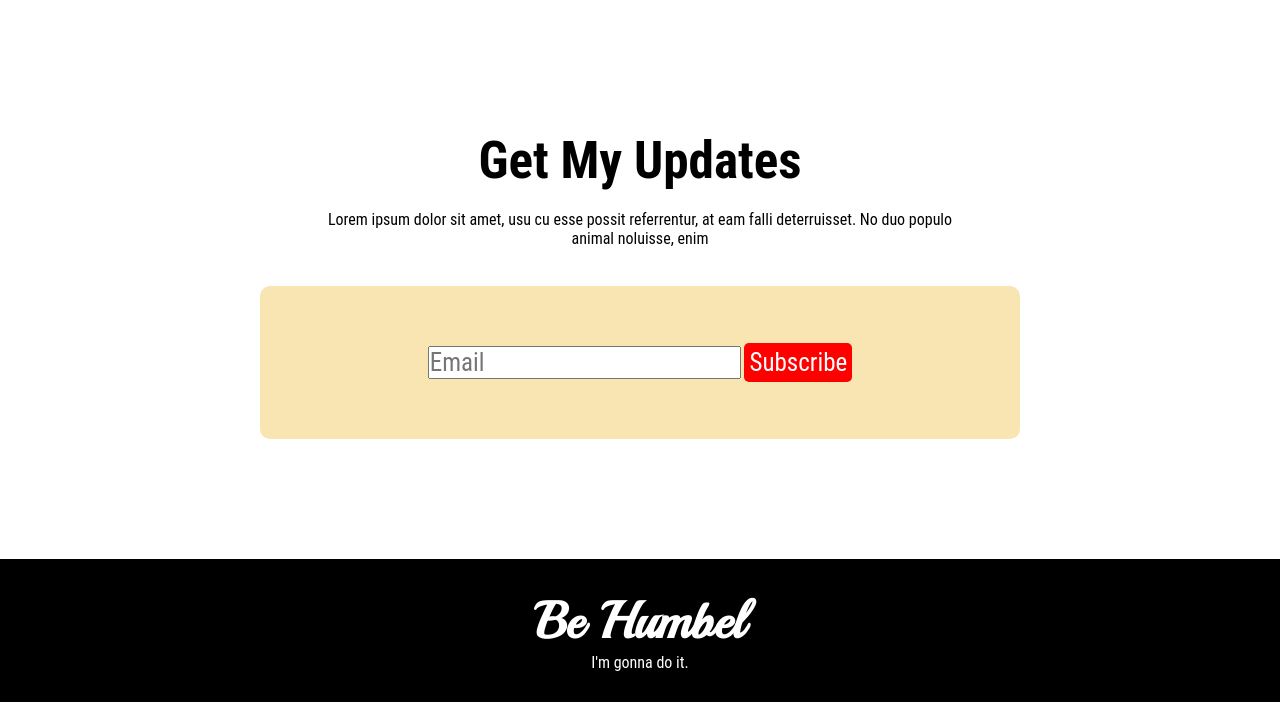
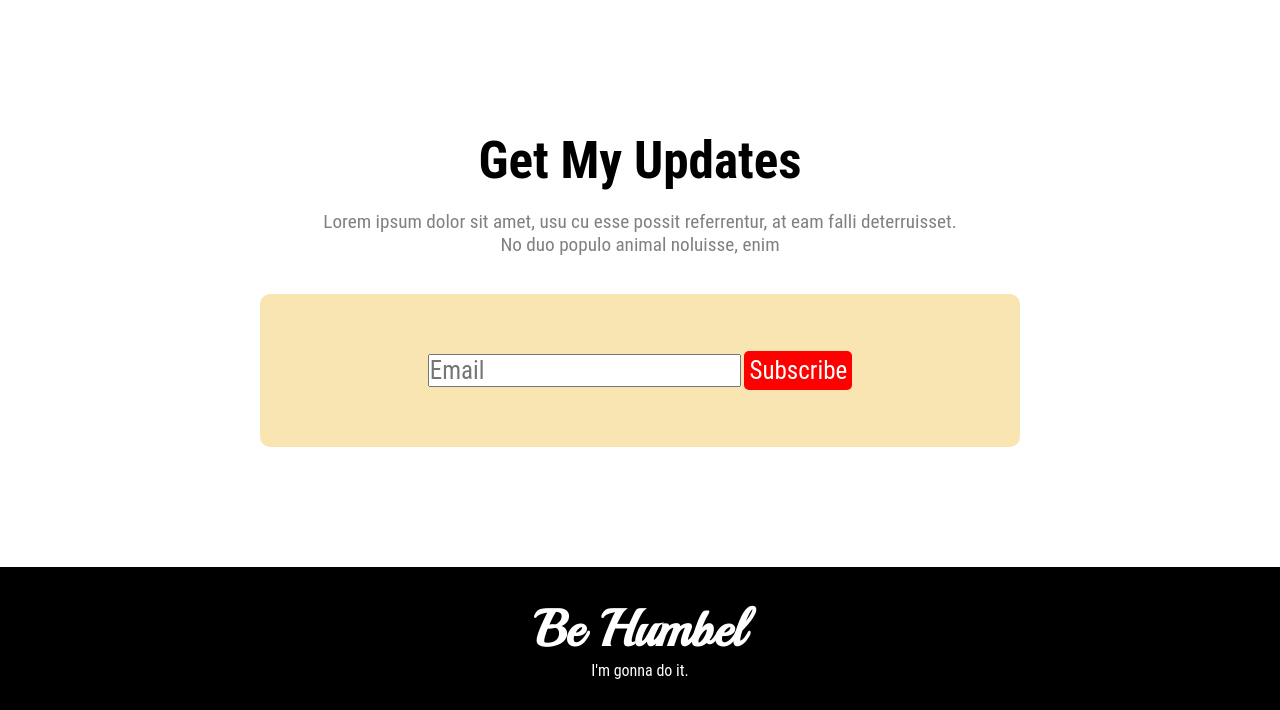
Before and after one commit to emselimahmed/donate-today, a plain HTML site: page index.html in a window 1280 px wide. Shown: the part 1983-2693 px from the top of the page. Drawn offline with Linux system fonts and the light colour scheme.

Commit message:
Update style.css

```diff
--- a/style.css
+++ b/style.css
@@ -147,7 +147,10 @@ h1{
 .gu-main-div{
     text-align: center;
 }
-
+.gu-para{
+    color: gray;
+    font-size: 1.5vw;
+}
 .gu-a{
     text-decoration: none;
     background-color: rgb(255, 0, 0);
```
